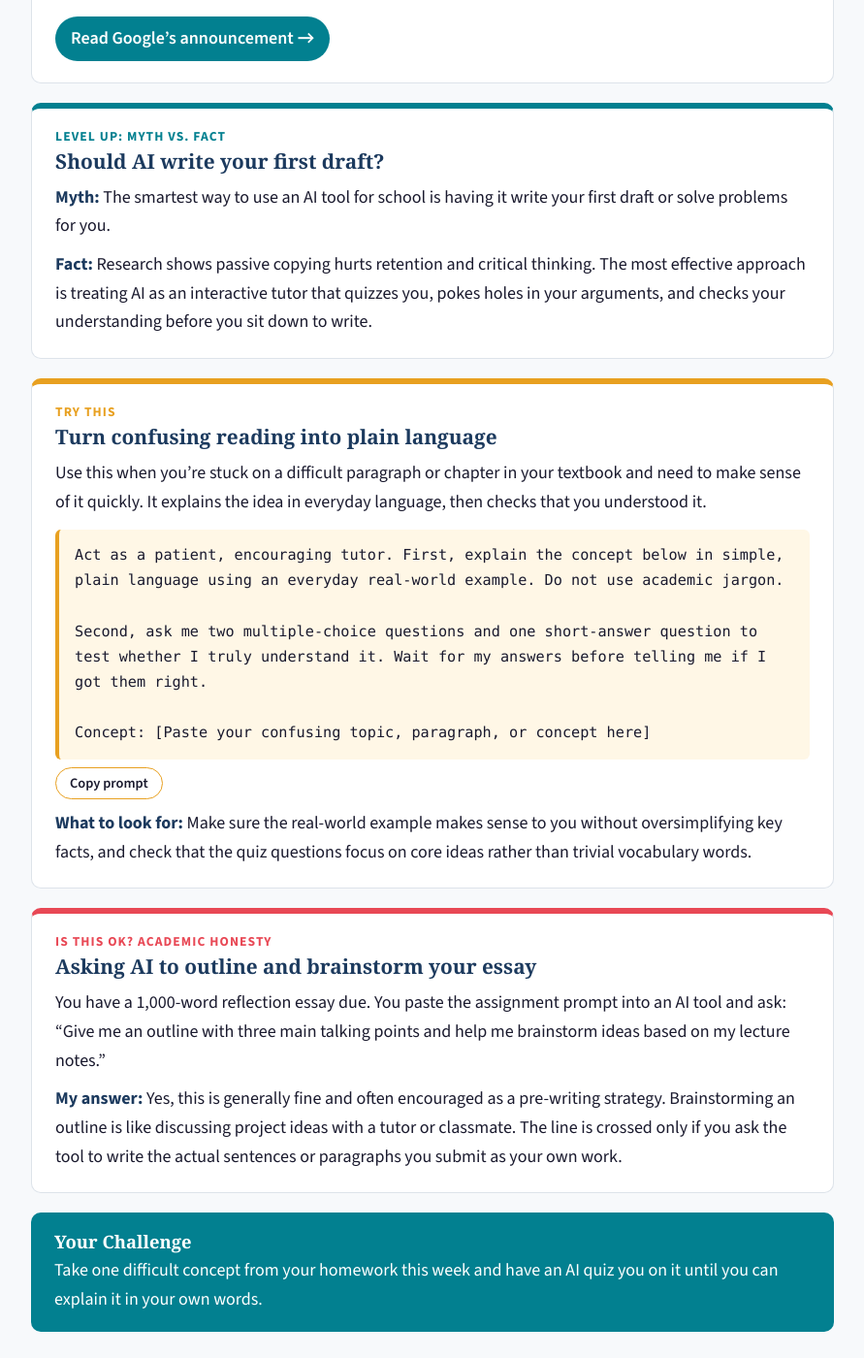
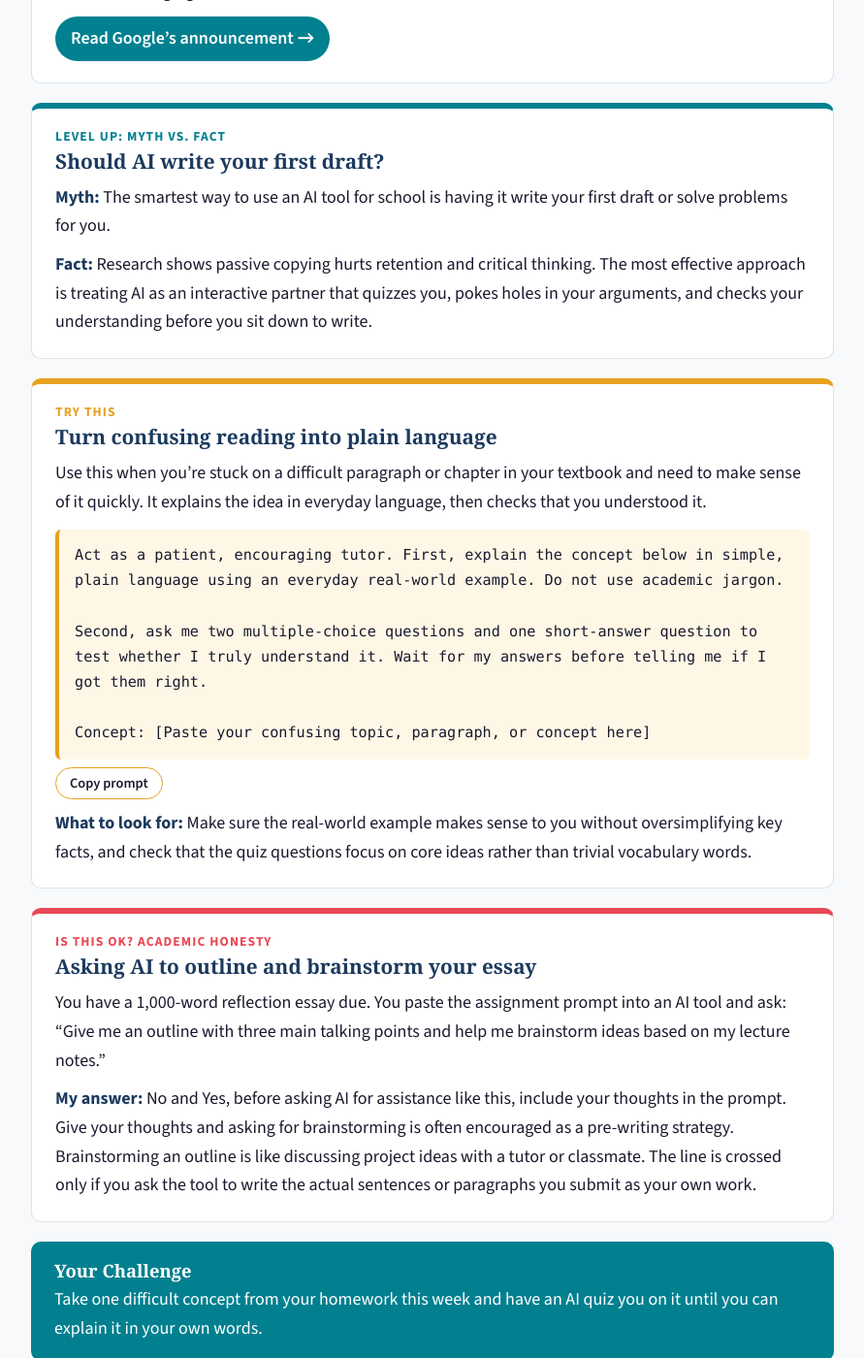
Before and after one commit to BPMSTC/AI-Boost-for-Students, a Jekyll site: the page built from _issues/2026-11-04-rethinking-how-we-learn.md, in a window 1280 px wide and 1400 px high, scrolled down 584 px. Shown: the whole window at 97% size, without its empty margins (194-1085 px from the left). Built offline with Jekyll 4.4.1, drawn with Linux system fonts in a browser that asks for light colours; some of the changed text lies outside the part shown.

Commit message:
Revise content to promote AI collaboration in learning
Updated wording to emphasize collaboration with AI as an interactive partner rather than passive reliance. Clarified guidance on using AI for brainstorming and outlining.

```diff
--- a/_issues/2026-11-04-rethinking-how-we-learn.md
+++ b/_issues/2026-11-04-rethinking-how-we-learn.md
@@ -13,7 +13,7 @@ challenge: Take one difficult concept from your homework this week and have an A
 
 Google introduced updates to its educational tools this week that deliberately stop AI from giving students instant, pre-written answers. Instead, the system asks guiding questions, gives step-by-step hints, and prompts students to explain their thinking before moving forward.
 
-**Why it matters to you:** In both college and future jobs, success won't come from letting a computer do your thinking. Learning how to be actively coached by AI helps you master challenging material much faster.
+**Why it matters to you:** In both college and future jobs, success will come from collaborating with AI, rather than letting a computer do your thinking. Learning how to be actively coached by AI helps you master challenging material much faster.
 
 [Read Google's announcement](https://blog.google/products-and-platforms/products/education/ai-learning-era-updates-2026/)
 
@@ -23,7 +23,7 @@ Google introduced updates to its educational tools this week that deliberately s
 
 **Myth:** The smartest way to use an AI tool for school is having it write your first draft or solve problems for you.
 
-**Fact:** Research shows passive copying hurts retention and critical thinking. The most effective approach is treating AI as an interactive tutor that quizzes you, pokes holes in your arguments, and checks your understanding before you sit down to write.
+**Fact:** Research shows passive copying hurts retention and critical thinking. The most effective approach is treating AI as an interactive partner that quizzes you, pokes holes in your arguments, and checks your understanding before you sit down to write.
 
 ## Try This
 
@@ -47,4 +47,4 @@ Concept: [Paste your confusing topic, paragraph, or concept here]
 
 You have a 1,000-word reflection essay due. You paste the assignment prompt into an AI tool and ask: "Give me an outline with three main talking points and help me brainstorm ideas based on my lecture notes."
 
-**My answer:** Yes, this is generally fine and often encouraged as a pre-writing strategy. Brainstorming an outline is like discussing project ideas with a tutor or classmate. The line is crossed only if you ask the tool to write the actual sentences or paragraphs you submit as your own work.
+**My answer:** No and Yes, before asking AI for assistance like this, include your thoughts in the prompt.  Give your thoughts and asking for brainstorming is often encouraged as a pre-writing strategy. Brainstorming an outline is like discussing project ideas with a tutor or classmate. The line is crossed only if you ask the tool to write the actual sentences or paragraphs you submit as your own work.
```
